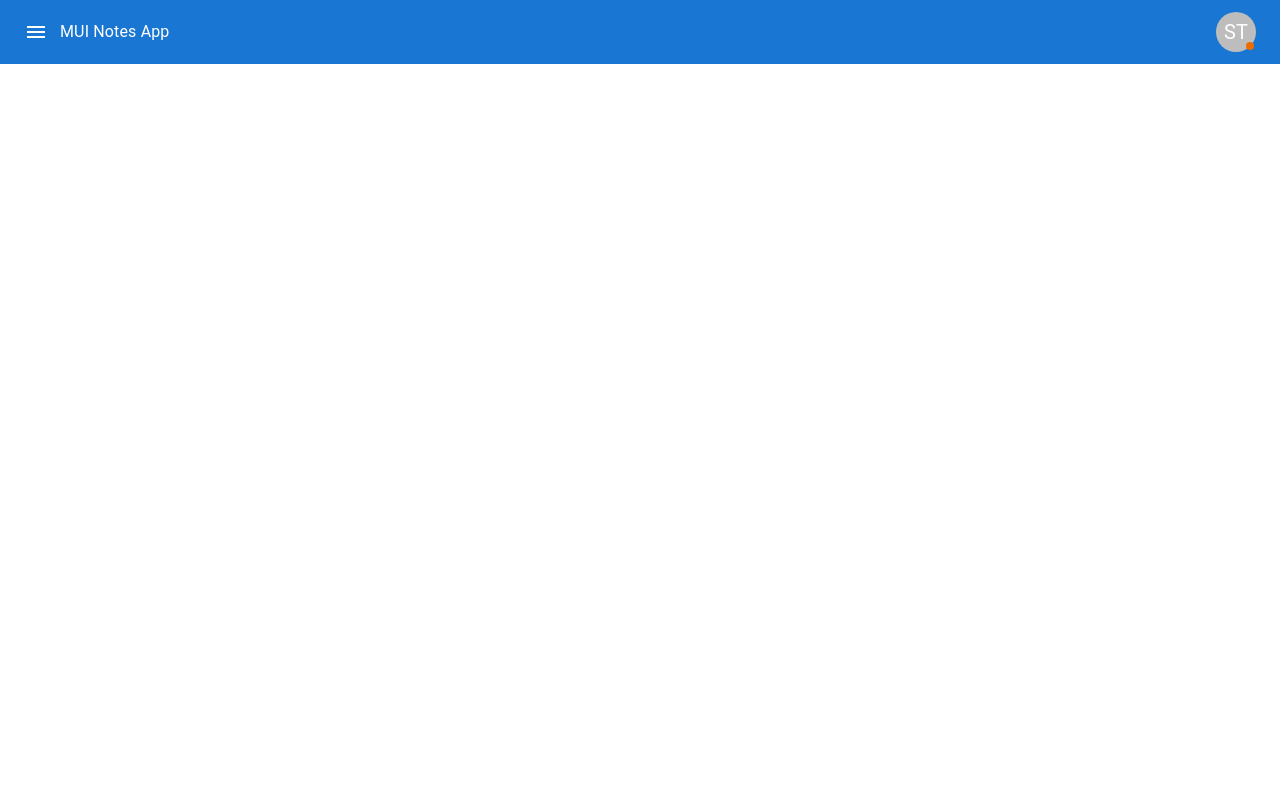
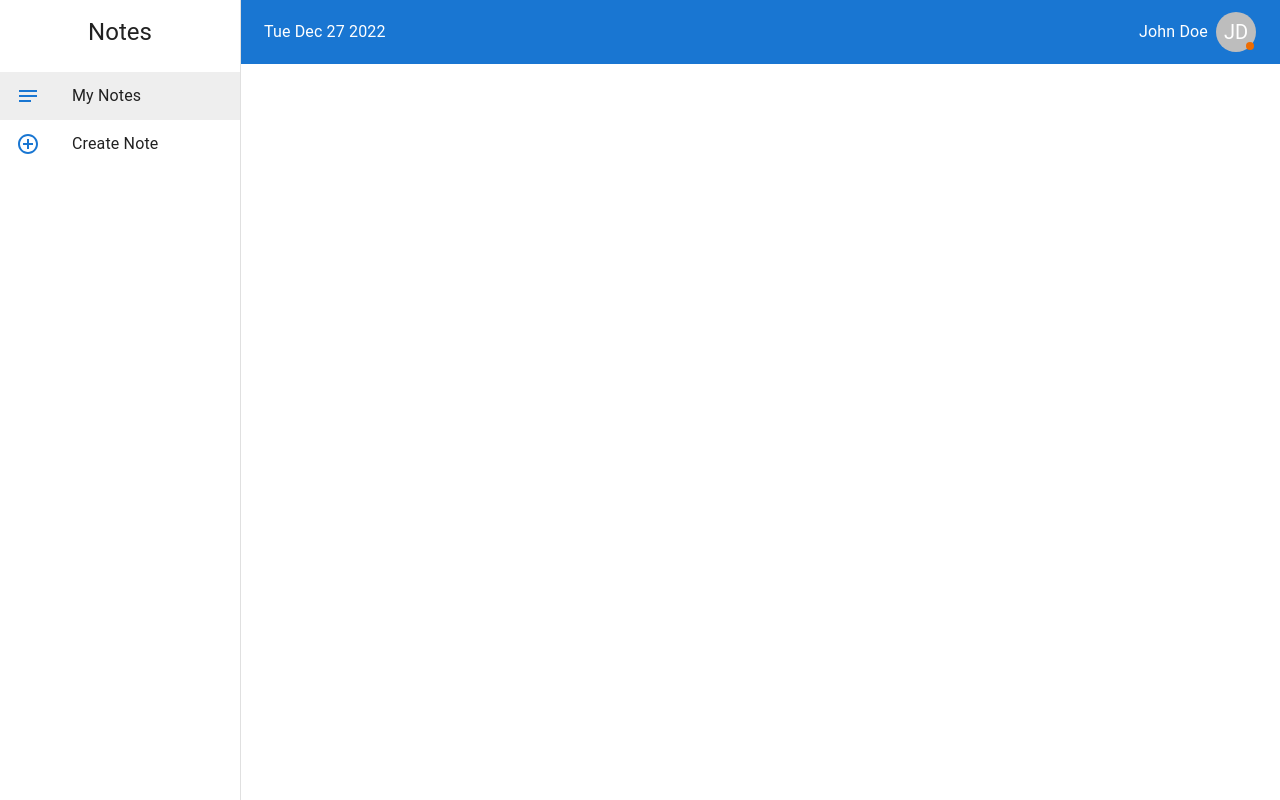
Before and after one commit to sanjeev-thapa/react-mui-notes, a React (Create React App) app: page / in a window 1280 px wide. Built offline with nearby package versions, Linux system fonts and the light colour scheme.

Commit message:
Create a Responsive Drawer

```diff
--- a/src/components/Layout.js
+++ b/src/components/Layout.js
@@ -6,39 +6,139 @@
 import Typography from "@mui/material/Typography";
 import Avatar from "@mui/material/Avatar";
 import Badge from "@mui/material/Badge";
+import Drawer from "@mui/material/Drawer";
+import List from "@mui/material/List";
+import ListItem from "@mui/material/ListItem";
+import ListItemButton from "@mui/material/ListItemButton";
+import ListItemIcon from "@mui/material/ListItemIcon";
+import ListItemText from "@mui/material/ListItemText";
+import NotesIcon from '@mui/icons-material/Notes';
+import AddCircleOutlineIcon from '@mui/icons-material/AddCircleOutline';
+import { useNavigate, useLocation } from "react-router-dom";
+import { createTheme } from "@mui/material";
+import { useState } from "react";
 
 const Layout = ({ children }) => {
+
+    const navigate = useNavigate();
+    const location = useLocation();
+    const theme = createTheme();
+    const [showDrawer, setShowDrawer] = useState(false);
+    const drawerWidth = 240;
+
+    const handleListItemClick = (path) => {
+        setShowDrawer(false);
+        location.pathname !== path && navigate(path);
+    }
+
+
+    const menuItems = [
+        {
+            id: 1,
+            icon: <NotesIcon color="primary" />,
+            text: "My Notes",
+            path: "/"
+        },
+        {
+            id: 2,
+            icon: <AddCircleOutlineIcon color="primary" />,
+            text: "Create Note",
+            path: "/create"
+        },
+    ];
+
+    const drawer = (
+        <>
+            <Toolbar sx={{justifyContent: "center"}}>
+                <Typography variant="h5">Notes</Typography>
+            </Toolbar>
+
+            <List>
+                { menuItems.map(item => (
+                    <ListItem
+                        key={item.id}
+                        disablePadding
+                        sx={{background: item.path === location.pathname ? theme.palette.grey[200] : null }}
+                    >
+                        <ListItemButton onClick={() => handleListItemClick(item.path)}>
+                            <ListItemIcon>{item.icon}</ListItemIcon>
+                            <ListItemText primary={item.text} />
+                        </ListItemButton>
+                    </ListItem>
+                )) }
+            </List>
+        </>
+    );
+
     return (
         <>
+            <Box component="div" sx={{display: "flex"}}>
                 <AppBar
+                    position="fixed"
                     elevation={0}
+                    sx={{width: {md: `calc(100% - ${drawerWidth}px)`}}}
                 >
                     <Toolbar>
                         <IconButton
                             color="inherit"
                             size="large"
                             edge="start"
+                            onClick={() => setShowDrawer((prev) => !prev)}
+                            sx={{display: {md: "none"}}}
                         >
                             <MenuIcon />
                         </IconButton>
 
                         <Typography sx={{flexGrow: 1}}>
-                        MUI Notes App
+                            {new Date().toDateString()}
                         </Typography>
 
+                        <Typography marginRight={1}>John Doe</Typography>
                         <Badge
                             variant="dot"
                             overlap="circular"
                             anchorOrigin={{vertical: "bottom", horizontal: "right"}}
                             color="warning"
                         >
-                        <Avatar>ST</Avatar>
+                            <Avatar>JD</Avatar>
                         </Badge>
                     </Toolbar>
                 </AppBar>
 
-            <Box>
+                <Drawer
+                    variant="permanent"
+                    sx={{
+                        width: drawerWidth,
+                        ".MuiDrawer-paper": {width: drawerWidth},
+                        display: {xs: "none", md: "block"}
+                    }}
+                >
+                    {drawer}
+                </Drawer>
+
+                <Drawer
+                    variant="temporary"
+                    sx={{
+                        width: "60%",
+                        ".MuiDrawer-paper": {width: "60%"},
+                        display: {md: "none"}
+                    }}
+                    open={showDrawer}
+                    onClose={() => setShowDrawer(false)}
+                >
+                    {drawer}
+                </Drawer>
+
+                <Box
+                    component="main"
+                    sx={{
+                        width: "100%",
+                        padding: theme.spacing(3)
+                    }}
+                >
+                    <Toolbar />
                     {children}
+                </Box>
             </Box>
         </>
     );
```
Lines whose indentation alone changed are shown as unchanged.
